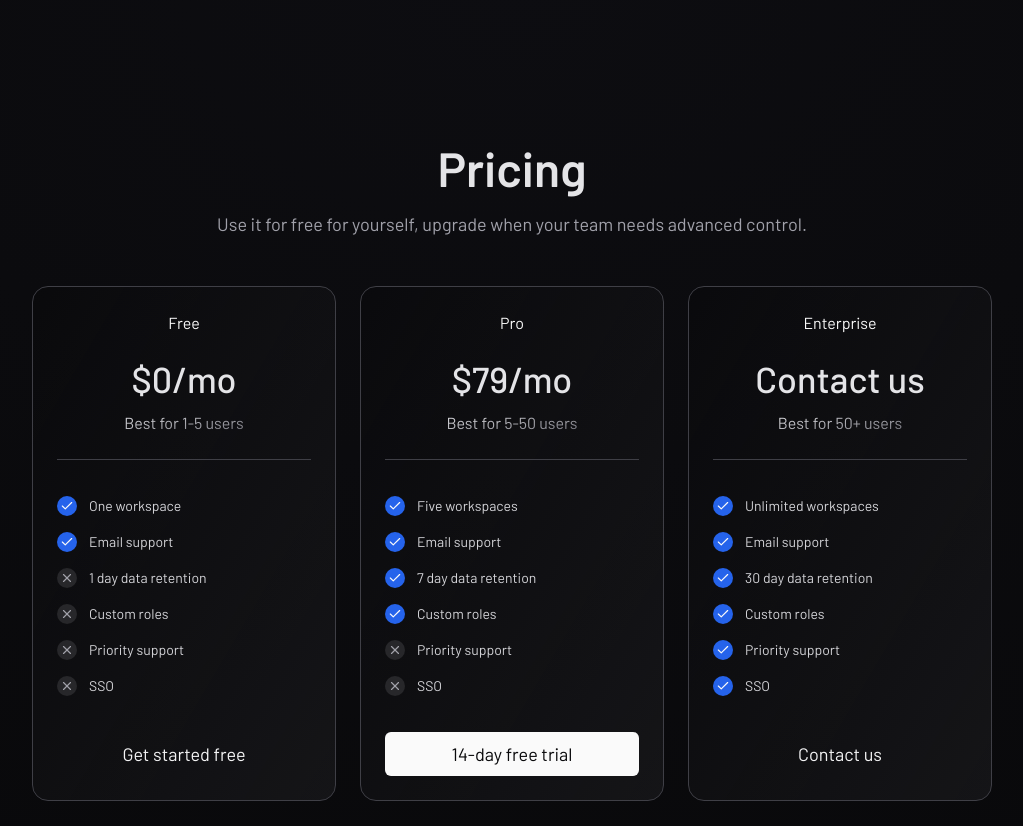
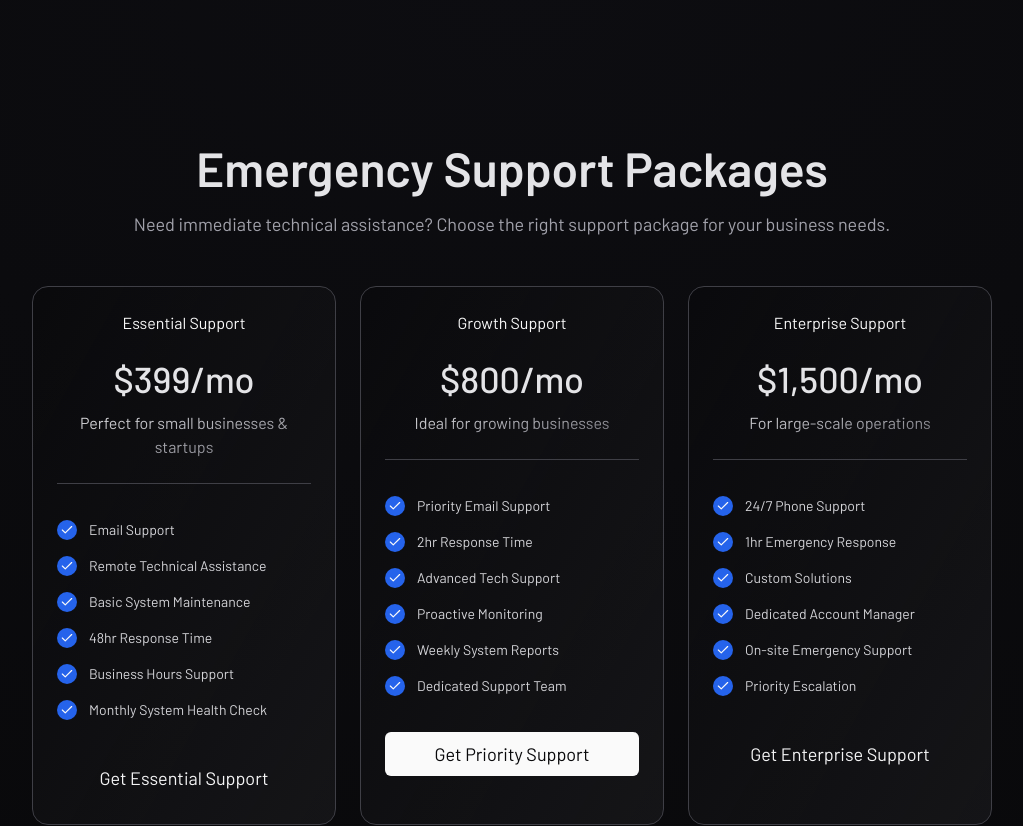
Before and after one commit to Kadafen/Jomena-Group, a Next.js app: page / in a window 1280 px wide. Shown: the part 5660-6486 px from the top of the page, without its empty margins (128-1151 px from the left). Built offline with nearby package versions, Linux system fonts and the light colour scheme.

Commit message:
prices updated

```diff
--- a/src/components/pricing/Pricing.tsx
+++ b/src/components/pricing/Pricing.tsx
@@ -22,58 +22,57 @@ export const Pricing = () => {
     >
       <MaxWidthWrapper className="relative z-10 mx-auto max-w-5xl py-20 md:py-40">
         <SectionHeadingSpacing>
-          <SectionHeading persistCenter>Pricing</SectionHeading>
+          <SectionHeading persistCenter>Emergency Support Packages</SectionHeading>
           <SectionSubheading persistCenter>
-            Use it for free for yourself, upgrade when your team needs advanced
-            control.
+            Need immediate technical assistance? Choose the right support package for your business needs.
           </SectionSubheading>
         </SectionHeadingSpacing>
 
         <div className="grid grid-cols-1 gap-6 md:grid-cols-3">
           <PriceCard
-            tier="Free"
-            price="$0/mo"
-            bestFor="Best for 1-5 users"
-            CTA={<GhostButton className="w-full" onClick={openCalendly}>Get started free</GhostButton>}
+            tier="Essential Support"
+            price="$399/mo"
+            bestFor="Perfect for small businesses & startups"
+            CTA={<GhostButton className="w-full" onClick={openCalendly}>Get Essential Support</GhostButton>}
             benefits={[
-              { text: "One workspace", checked: true },
-              { text: "Email support", checked: true },
-              { text: "1 day data retention", checked: false },
-              { text: "Custom roles", checked: false },
-              { text: "Priority support", checked: false },
-              { text: "SSO", checked: false },
+              { text: "Email Support", checked: true },
+              { text: "Remote Technical Assistance", checked: true },
+              { text: "Basic System Maintenance", checked: true },
+              { text: "48hr Response Time", checked: true },
+              { text: "Business Hours Support", checked: true },
+              { text: "Monthly System Health Check", checked: true },
             ]}
           />
           <PriceCard
-            tier="Pro"
-            price="$79/mo"
-            bestFor="Best for 5-50 users"
+            tier="Growth Support"
+            price="$800/mo"
+            bestFor="Ideal for growing businesses"
             CTA={
               <GhostButton className="w-full bg-zinc-50 text-zinc-950 hover:bg-zinc-200 hover:text-zinc-900" onClick={openCalendly}>
-                14-day free trial
+                Get Priority Support
               </GhostButton>
             }
             benefits={[
-              { text: "Five workspaces", checked: true },
-              { text: "Email support", checked: true },
-              { text: "7 day data retention", checked: true },
-              { text: "Custom roles", checked: true },
-              { text: "Priority support", checked: false },
-              { text: "SSO", checked: false },
+              { text: "Priority Email Support", checked: true },
+              { text: "2hr Response Time", checked: true },
+              { text: "Advanced Tech Support", checked: true },
+              { text: "Proactive Monitoring", checked: true },
+              { text: "Weekly System Reports", checked: true },
+              { text: "Dedicated Support Team", checked: true },
             ]}
           />
           <PriceCard
-            tier="Enterprise"
-            price="Contact us"
-            bestFor="Best for 50+ users"
-            CTA={<GhostButton className="w-full" onClick={openCalendly}>Contact us</GhostButton>}
+            tier="Enterprise Support"
+            price="$1,500/mo"
+            bestFor="For large-scale operations"
+            CTA={<GhostButton className="w-full" onClick={openCalendly}>Get Enterprise Support</GhostButton>}
             benefits={[
-              { text: "Unlimited workspaces", checked: true },
-              { text: "Email support", checked: true },
-              { text: "30 day data retention", checked: true },
-              { text: "Custom roles", checked: true },
-              { text: "Priority support", checked: true },
-              { text: "SSO", checked: true },
+              { text: "24/7 Phone Support", checked: true },
+              { text: "1hr Emergency Response", checked: true },
+              { text: "Custom Solutions", checked: true },
+              { text: "Dedicated Account Manager", checked: true },
+              { text: "On-site Emergency Support", checked: true },
+              { text: "Priority Escalation", checked: true },
             ]}
           />
         </div>
```
